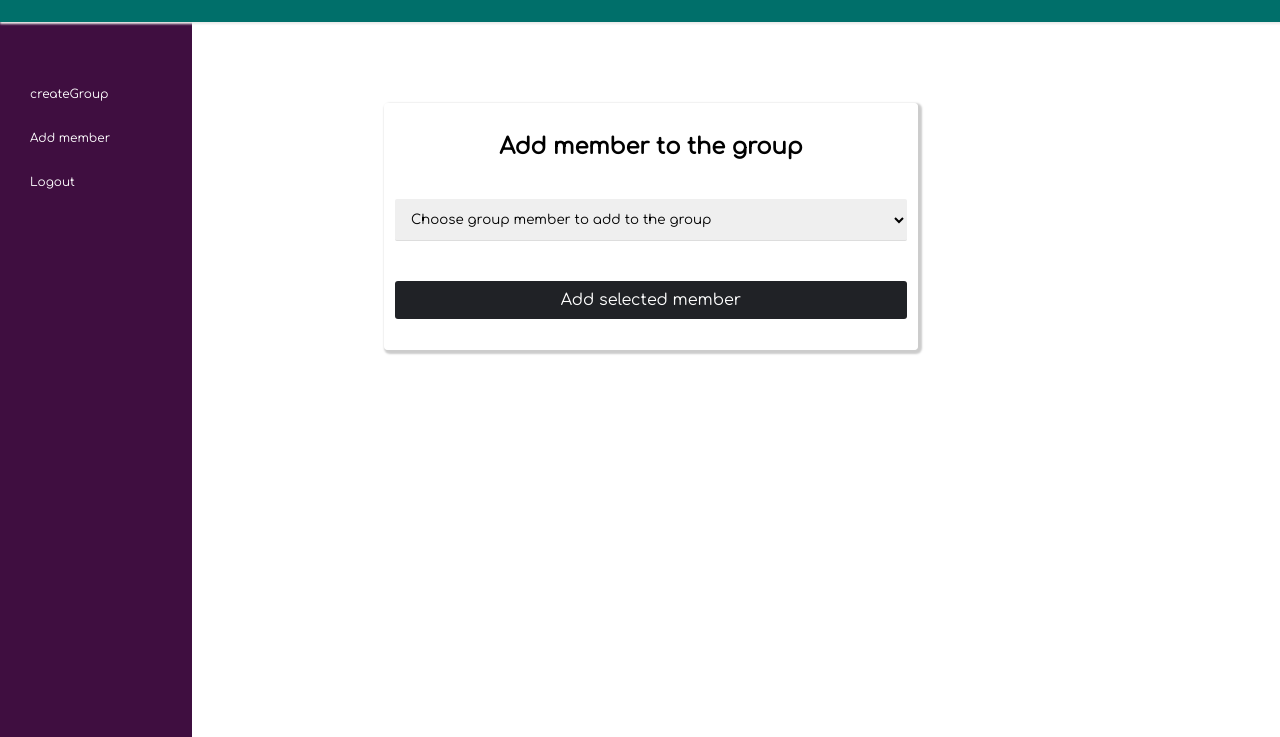
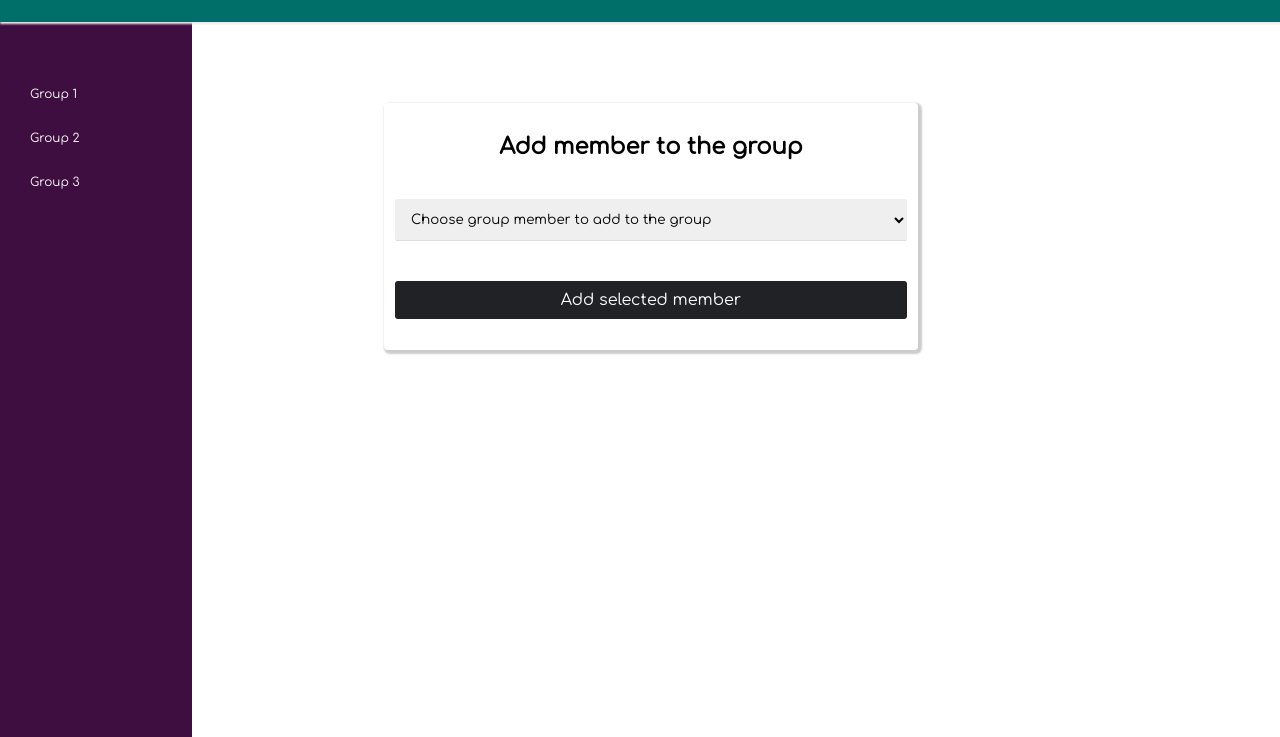
Before and after one commit to Joe-Joseph/EPIC-Mail-c-one, a website: page UI/html/addUser.html in a window 1280 px wide. Shown: the part 63-800 px from the top of the page. Drawn offline with Linux system fonts and the light colour scheme; a web font is replaced by a local one.

Commit message:
[Bug 164555549] Apply LFA feedback#1

```diff
--- a/UI/html/addUser.html
+++ b/UI/html/addUser.html
@@ -51,22 +51,22 @@
         <ul>
             <!--    Close side navabar when the screen is small -->
             <div class="close">X</div>
-            <!--   Links to different pages    -->
+            <!--   List of the groups    -->
                 <a href="createGroup.html">
                     <div class="admin-nav-side">
-                        createGroup
+                        Group 1
                     </div>
                 </a>
 
                 <a href="addUser.html">
                     <div class="admin-nav-side">
-                        Add member
+                        Group 2
                     </div>
                 </a>
 
                 <a href="admin.html">
                     <div class="admin-nav-side">
-                        Logout
+                        Group 3
                     </div>
                 </a>
 
```
Also changed, not shown: UI/html/createGroup.html (+4 -4 lines).
